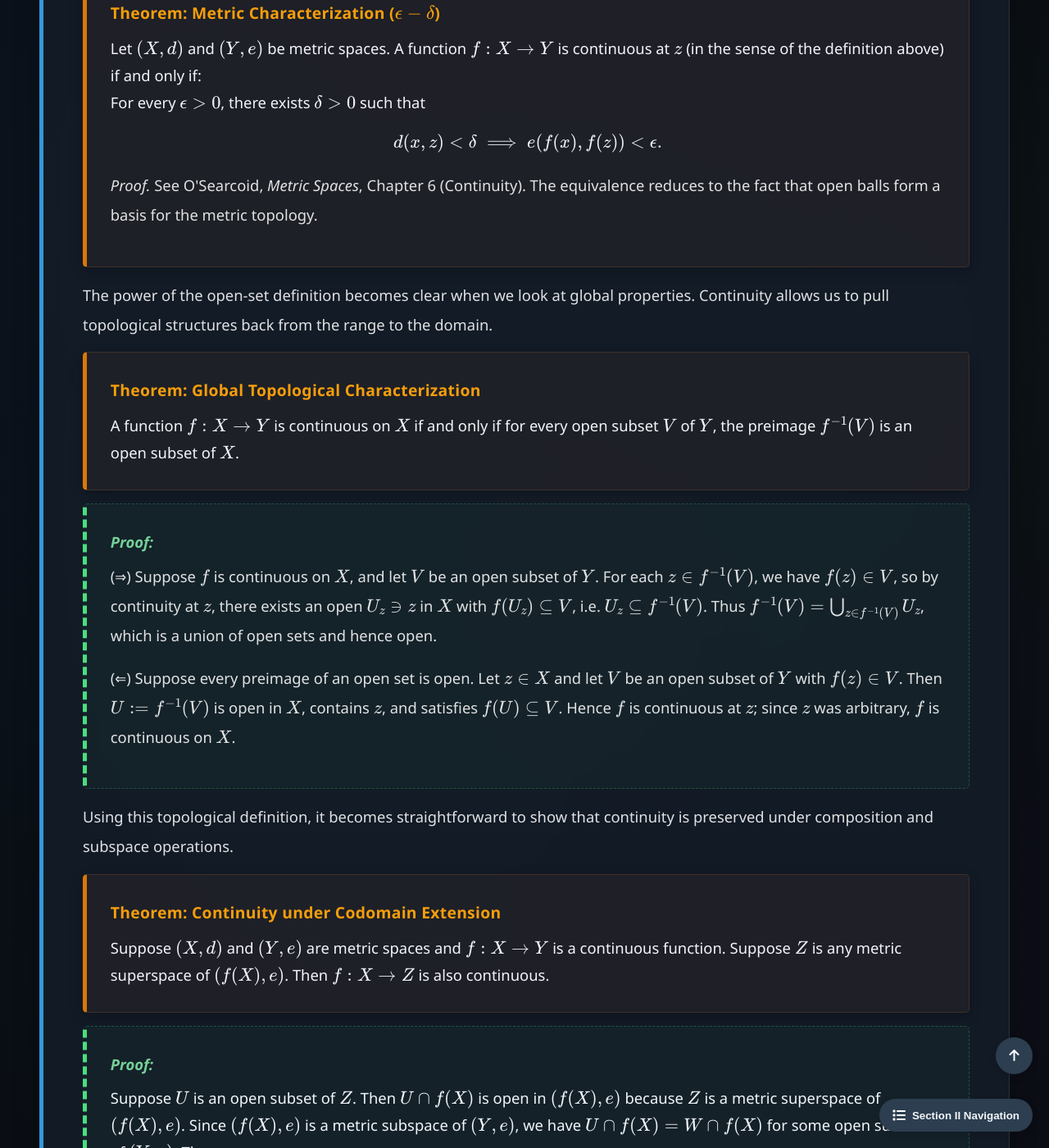
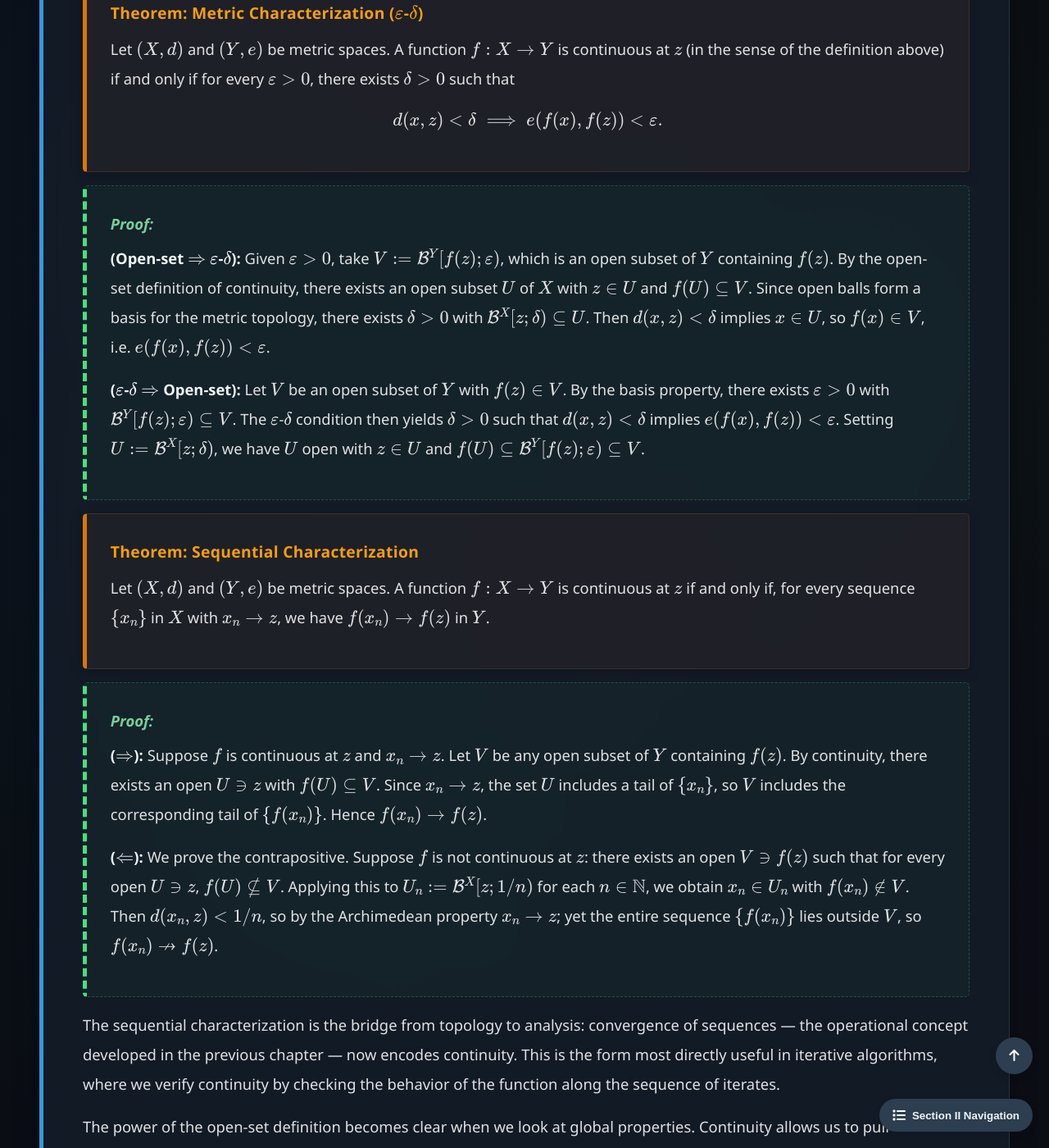
Before and after one commit to Yusukey01/yusukey01.github.io, a Jekyll site: the page built from Mathematics/Calculus/continuity.html, in a window 1280 px wide and 1400 px high, scrolled down 2369 px. Shown: the whole window at 82% size. Built offline with Jekyll 4.4.1, drawn with Linux system fonts in a browser that asks for light colours; some of the changed text lies outside the part shown.

Commit message:
New-calc-18

```diff
--- a/Mathematics/Calculus/continuity.html
+++ b/Mathematics/Calculus/continuity.html
@@ -90,19 +90,71 @@ uses_python: false
                 </p>
 
                 <div class="theorem" id="T-epsilon_delta_continuity">
-                    <span class="theorem-title">Theorem: Metric Characterization (\(\epsilon-\delta\))</span>
-                    Let \((X, d)\) and \((Y, e)\) be metric spaces. A function \(f: X \to Y\) is continuous at \(z\)
-                    (in the sense of the definition above) if and only if:
-                    <br>
-                    For every \(\epsilon > 0\), there exists \(\delta > 0\) such that
-                    \[
-                    d(x, z) < \delta \implies e(f(x), f(z)) < \epsilon.
-                    \]
-                    <p style="margin-top: 0.5em;">
-                        <em>Proof.</em> See O'Searcoid, <em>Metric Spaces</em>, Chapter 6 (Continuity). The equivalence reduces to the fact
-                        that open balls form a basis for the metric topology.
+                    <span class="theorem-title">Theorem: Metric Characterization (\(\varepsilon\)-\(\delta\))</span>
+                    <p>
+                        Let \((X, d)\) and \((Y, e)\) be metric spaces. A function \(f: X \to Y\) is continuous at \(z\)
+                        (in the sense of the definition above) if and only if for every \(\varepsilon > 0\), there exists
+                        \(\delta > 0\) such that
+                        \[
+                        d(x, z) < \delta \implies e(f(x), f(z)) < \varepsilon.
+                        \]
                     </p>
                 </div>
+
+                <div class="proof">
+                    <span class="proof-title">Proof:</span>
+                    <p>
+                        <strong>(Open-set \(\Rightarrow\) \(\varepsilon\)-\(\delta\)):</strong>
+                        Given \(\varepsilon > 0\), take \(V := \mathcal{B}^Y[f(z); \varepsilon)\), which is an open subset of
+                        \(Y\) containing \(f(z)\). By the open-set definition of continuity, there exists an open subset
+                        \(U\) of \(X\) with \(z \in U\) and \(f(U) \subseteq V\). Since open balls form a basis for the
+                        metric topology, there exists \(\delta > 0\) with \(\mathcal{B}^X[z; \delta) \subseteq U\). Then
+                        \(d(x, z) < \delta\) implies \(x \in U\), so \(f(x) \in V\), i.e. \(e(f(x), f(z)) < \varepsilon\).
+                    </p>
+                    <p>
+                        <strong>(\(\varepsilon\)-\(\delta\) \(\Rightarrow\) Open-set):</strong>
+                        Let \(V\) be an open subset of \(Y\) with \(f(z) \in V\). By the basis property, there exists
+                        \(\varepsilon > 0\) with \(\mathcal{B}^Y[f(z); \varepsilon) \subseteq V\). The \(\varepsilon\)-\(\delta\)
+                        condition then yields \(\delta > 0\) such that \(d(x, z) < \delta\) implies
+                        \(e(f(x), f(z)) < \varepsilon\). Setting \(U := \mathcal{B}^X[z; \delta)\), we have \(U\) open with
+                        \(z \in U\) and \(f(U) \subseteq \mathcal{B}^Y[f(z); \varepsilon) \subseteq V\).
+                    </p>
+                </div>
+
+                <div class="theorem" id="T-sequential_continuity">
+                    <span class="theorem-title">Theorem: Sequential Characterization</span>
+                    <p>
+                        Let \((X, d)\) and \((Y, e)\) be metric spaces. A function \(f: X \to Y\) is continuous at \(z\)
+                        if and only if, for every sequence \(\{x_n\}\) in \(X\) with \(x_n \to z\), we have
+                        \(f(x_n) \to f(z)\) in \(Y\).
+                    </p>
+                </div>
+
+                <div class="proof">
+                    <span class="proof-title">Proof:</span>
+                    <p>
+                        <strong>(\(\Rightarrow\)):</strong>
+                        Suppose \(f\) is continuous at \(z\) and \(x_n \to z\). Let \(V\) be any open subset of \(Y\)
+                        containing \(f(z)\). By continuity, there exists an open \(U \ni z\) with \(f(U) \subseteq V\).
+                        Since \(x_n \to z\), the set \(U\) includes a tail of \(\{x_n\}\), so \(V\) includes the
+                        corresponding tail of \(\{f(x_n)\}\). Hence \(f(x_n) \to f(z)\).
+                    </p>
+                    <p>
+                        <strong>(\(\Leftarrow\)):</strong>
+                        We prove the contrapositive. Suppose \(f\) is not continuous at \(z\): there exists an open
+                        \(V \ni f(z)\) such that for every open \(U \ni z\), \(f(U) \not\subseteq V\). Applying this to
+                        \(U_n := \mathcal{B}^X[z; 1/n)\) for each \(n \in \mathbb{N}\), we obtain \(x_n \in U_n\) with
+                        \(f(x_n) \notin V\). Then \(d(x_n, z) < 1/n\), so by the Archimedean property \(x_n \to z\); yet
+                        the entire sequence \(\{f(x_n)\}\) lies outside \(V\), so \(f(x_n) \not\to f(z)\).
+                    </p>
+                </div>
+
+                <p>
+                    The sequential characterization is the bridge from topology to analysis: convergence of sequences —
+                    the operational concept developed in the previous chapter — now encodes continuity. This is the form
+                    most directly useful in iterative algorithms, where we verify continuity by checking the behavior of
+                    the function along the sequence of iterates.
+                </p>
 
                 <p>
                     The power of the open-set definition becomes clear when we look at global properties.
@@ -229,12 +281,13 @@ uses_python: false
 
                 <div class="theorem" id="D-Lipschitz_Continuous_Function">
                     <span class="theorem-title">Definition: Lipschitz Continuous Function</span>
-                    Suppose \((X, d)\) and \((Y, e)\) are metric spaces, and \(f: X \to Y\). If there exists \(L \in \mathbb{R}^+\)
+                    Suppose \((X, d)\) and \((Y, e)\) are metric spaces, and \(f: X \to Y\). If there exists \(L \geq 0\)
                     such that
                     \[
                     e(f(a), f(b)) \leq L \cdot d(a, b), \quad \forall \, a, b \in X,
                     \]
                     then \(f\) is called a <strong>Lipschitz function</strong> on \(X\) with <strong>Lipschitz constant</strong> \(L\).
+                    The case \(L = 0\) corresponds to constant functions.
                 </div>
 
                 <div class="theorem" id="T-lipschitz_implies_uniform">
@@ -304,6 +357,9 @@ uses_python: false
                     Note: Every isometry is a Lipschitz function with constant \(L = 1\), and in our curriculum's convention
                     (see terminology note above) it is classified as a <strong>contraction</strong> (with contraction factor \(k = 1\),
                     but not a strong contraction). The converse fails: a Lipschitz function with \(L = 1\) need not be an isometry.
+                    For instance, the absolute-value map \(f: \mathbb{R} \to \mathbb{R}\), \(f(x) = |x|\), satisfies
+                    \(\big||a| - |b|\big| \leq |a - b|\) (reverse triangle inequality), so \(L = 1\) works — but \(f(-1) = f(1) = 1\),
+                    violating injectivity and hence isometry.
                 </div>
 
                 <div class="insight-box">
```
